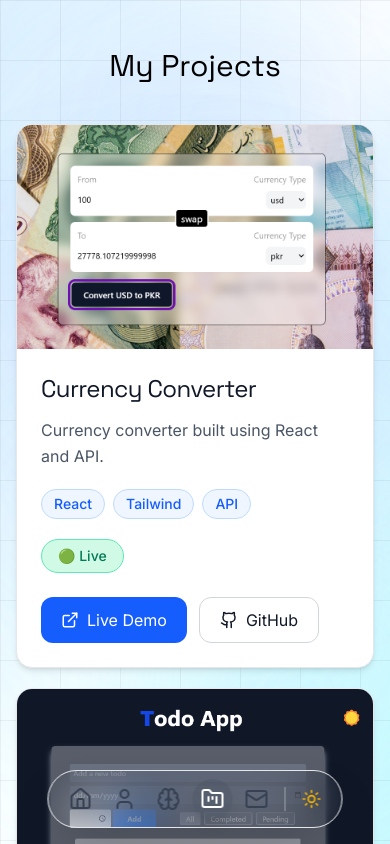
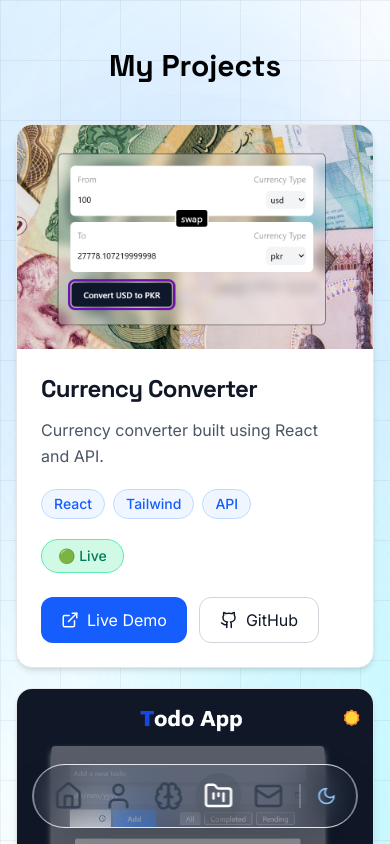
Before and after one commit to ahmed0-17/Portfolio, a React (Vite) app: page /projects in a window 390 px wide. Shown: the top 844 px of the page. Built offline with nearby package versions, Linux system fonts and the light colour scheme.

Commit message:
edit profile photo and heading

```diff
--- a/src/components/FloatingDock.jsx
+++ b/src/components/FloatingDock.jsx
@@ -86,8 +86,8 @@ export default function FloatingDock() {
             className={`
               transition-all
               duration-300
-              text-2xl
-              sm:text-2xl
+              text-3xl
+              sm:text-3xl
               lg:text-3xl
               focus:brightness-200
 
@@ -121,14 +121,14 @@ export default function FloatingDock() {
       duration-300
       ${
         theme === "light"
-          ? "hover:bg-gray-200 text-yellow-500"
-          : "hover:bg-gray-700 text-gray-300"
+          ? "hover:bg-gray-200/30 text-blue-300"
+          : "hover:bg-gray-700 text-yellow-300"
       }`}
     >
       {theme === "light" ? (
+        <LuMoon className="text-xl sm:text-2xl lg:text-3xl" />
+      ) : (
         <LuSun className="text-xl sm:text-2xl lg:text-3xl" />
-      ) : (
-        <LuMoon className="text-xl sm:text-2xl lg:text-3xl" />
       )}
     </button>
   </div>
--- a/src/components/Home.jsx
+++ b/src/components/Home.jsx
@@ -14,7 +14,7 @@ function Home() {
 
   return (
     <section
-      className={`h-svh overflow-hidden flex items-center ${
+      className={`h-screen overflow-hidden flex items-center ${
         theme === "dark" ? "text-white" : "text-black"
       }`}
     >
@@ -92,16 +92,17 @@ function Home() {
 
           {/* Right Image */}
 
-         <div className="hidden lg:flex lg:w-1/2 ">
+         <div className="hidden mb-0 lg:flex lg:w-1/2 ">
   <img
     src={`${theme==="light"?profile_black:profile}`}
     alt="Ahmed Ali Malik"
     className="
-      w-75
-      xl:w-120
-      2xl:w-130
-      h-auto
-      object-contain
+       w-80
+    sm:w-96
+    md:w-[450px]
+    lg:w-[520px]
+    xl:w-[580px]
+    object-contain
     "
   />
 </div>
--- a/src/index.css
+++ b/src/index.css
@@ -6,6 +6,7 @@
 }
 .heading-font {
   font-family: "Space Grotesk", sans-serif;
+  font-weight: 700;
 }
 
 .body-font {
```
